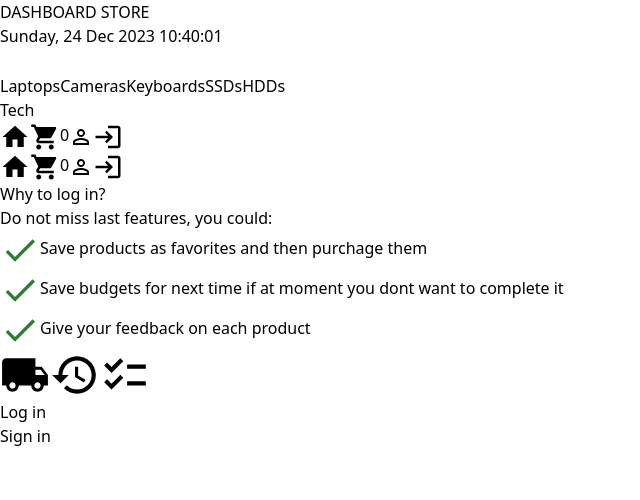
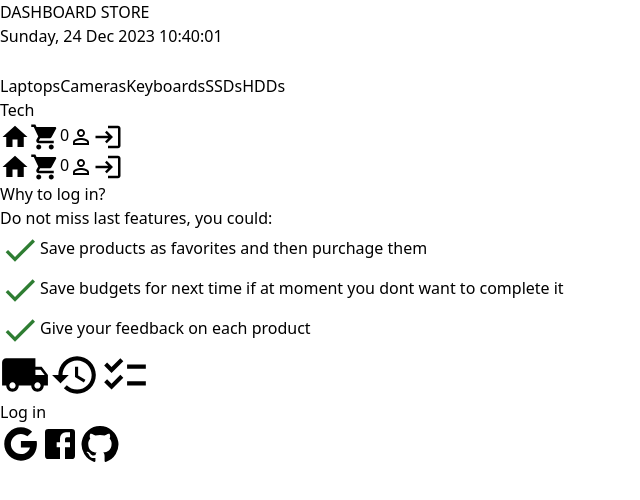
Before and after one commit to ivanarganda/dashboard-store, a React (Vite) app: page /login in a window 1280 px wide. Shown: the top 500 px of the page, without its empty margins (0-640 px from the left). Built offline with nearby package versions, Linux system fonts and the light colour scheme; no server answers.

Commit message:
fixing issues and improving

```diff
--- a/src/components/Form/Login.jsx
+++ b/src/components/Form/Login.jsx
@@ -10,7 +10,9 @@ import { useGoogleLogin  } from '@react-oauth/google';
 import LocalShippingIcon from '@mui/icons-material/LocalShipping';
 import RestoreIcon from '@mui/icons-material/Restore';
 import ChecklistIcon from '@mui/icons-material/Checklist';
-import BR from './../Tools/BR';
+import GoogleIcon from '@mui/icons-material/Google';
+import FacebookIcon from '@mui/icons-material/Facebook';
+import GitHubIcon from '@mui/icons-material/GitHub';
 
 function Login() {
 
@@ -18,7 +20,7 @@ function Login() {
   const { useMessage } = useContext( MsgContext );
   const [ logged , setLogged ] = useState( false );
 
-  const handleCallbackResponse = async(response_login) => {
+  const authGoogle = async(response_login) => {
 
     useMessage( `Logging.....` , 'success' , 2000 , 'top' , 'center' );
 
@@ -70,11 +72,11 @@ function Login() {
   }
 
   const login = useGoogleLogin({
-    onSuccess: (response) => handleCallbackResponse( response ),
+    onSuccess: (response) => authGoogle( response ),
   })
 
   return (
-    <section className={`w-full flex flex-col-reverse justify-center m-auto items-center sm:mt-10 lg:flex lg:flex-row lg:justify-center items-center lg:mt-20`}>
+    <section className={`flex flex-col-reverse justify-center m-auto items-center sm:mt-10 lg:flex lg:flex-row lg:justify-center items-center lg:mt-8`}>
       <article className='mt-20 mb-40 lg:mt-20 lg:w-full min-w-[350px] w-1/2 lg:ml-60 bg-gray-300 shadow-xl m-auto rounded-xl p-10'>
         <div>
           <h4 className='text-gray-700 font-bold text-2xl'>Why to log in?</h4>
@@ -96,16 +98,24 @@ function Login() {
             </li>
           </ul>
         </div>
-        <div className='flex flex-row justify-center gap-20 m-auto mt-10'>
+        <div className='flex flex-col items-center justify-center gap-20 m-auto mt-10'>
           <LocalShippingIcon sx={{fontSize:'50px'}}/>
           <RestoreIcon sx={{fontSize:'50px'}}/>
           <ChecklistIcon sx={{fontSize:'50px'}}/>
         </div>
       </article>
-      <article className='lg:mt-20 sm:pl-0 m-auto lg:ml-40'>
+      <article className='mt-20 flex flex-col items-center lg:w-full lg:mt-20 sm:pl-0 m-auto lg:ml-40'>
         <h4 className='text-gray-300 text-3xl mb-3'>Log in</h4>
-        <div style={{ width: '100%' }}>
-        <button onClick={()=>login()}>Sign in</button>
+        <div className='flex flex-row justify-center gap-10 items-center mt-10'>
+          <button onClick={()=>login()}>
+            <GoogleIcon sx={{fontSize:'40px'}}/>
+          </button>
+          <button>
+            <FacebookIcon sx={{fontSize:'40px'}}/>
+          </button>
+          <button>
+            <GitHubIcon sx={{fontSize:'40px'}}/>
+          </button>
         </div>
       </article>
 
@@ -119,8 +129,6 @@ function Login() {
         </Backdrop>
       }
 
-      <BR />
-
     </section>
   )
 }
```
